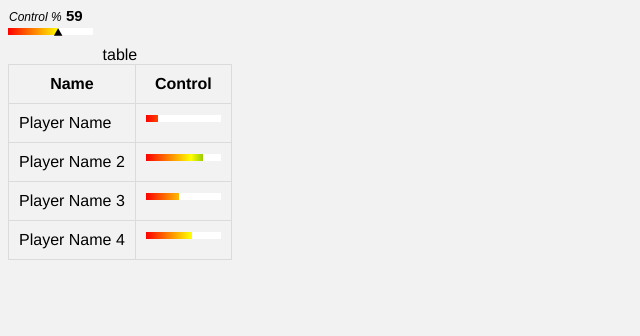
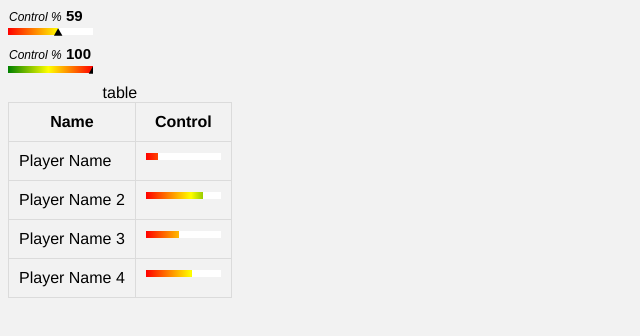
Before and after one commit to nhrk/gfx, a website: page bar.html in a window 1280 px wide. Shown: the whole page, without its empty margins (0-640 px from the left). Drawn offline with Linux system fonts and the light colour scheme.

Commit message:
Made gradient colors and offset values configurable

```diff
--- a/bar.html
+++ b/bar.html
@@ -29,6 +29,7 @@
 <body>
 
 	<div id="espn-bar" class="espn-gfx"></div>
+	<div id="espn-bar7" class="espn-gfx"></div>
 	<table style="clear:both;">
 		<caption>table</caption>
 		<thead>
@@ -122,5 +123,27 @@
 
 	bar5.draw(espn.gfx.random.bar());
 
+	var bar7 = d3.select("#espn-bar7")
+	.chart("bar",{
+		title : "Control %",
+		labelAttr : {"font-size": "12px", 'text-anchor': 'start', 'font-style': 'italic'},
+		valAttr : {"font-size": "15px", 'font-weight':'bold'},
+		width : 85,
+		height : 28,
+		barHeight : 7,
+		barPosY: 20,
+		textPosY : 13,
+		colorMeter : true,
+		marker : true,
+		stopColor1 : 'green',
+		stopColor1Offset : '0%',
+		stopColor2 : 'yellow',
+		stopColor2Offset : '47.5%',
+		stopColor3 : 'red',
+		stopColor3Offset : '100%'
+	});
+
+	bar7.draw(100);
+
 	</script>
 </body>
--- a/js/espn.gfx.bar.js
+++ b/js/espn.gfx.bar.js
@@ -25,7 +25,13 @@ d3.chart('bar', {
 		markerClass: 'mcr-chart-marker',
 		gradientId: 'mcr-chart-line-gradient',
 		count: 0,
-		markerScale : 0.7
+		markerScale : 0.7,
+		stopColor1 : 'red',
+		stopColor1Offset : '0%',
+		stopColor2 : 'yellow',
+		stopColor2Offset : '60%',
+		stopColor3 : 'green',
+		stopColor3Offset : '100%'
 	},
 
 	initialize: function(options) {
@@ -41,6 +47,12 @@ d3.chart('bar', {
 			showLabel = (!options.hideLabel),
 			colorMeter = options.colorMeter,
 			colors = options.colors || this.config.colors,
+			stopColor1 = options.stopColor1 || chart.config.stopColor1,
+			stopColor1Offset = options.stopColor1Offset || chart.config.stopColor1Offset,
+			stopColor2 = options.stopColor2 || chart.config.stopColor2,
+			stopColor2Offset = options.stopColor2Offset || chart.config.stopColor2Offset,
+			stopColor3 = options.stopColor3 || chart.config.stopColor3,
+			stopColor3Offset = options.stopColor3Offset || chart.config.stopColor3Offset,
 			label,
 			showMarker,
 			barHeight,
@@ -61,7 +73,16 @@ d3.chart('bar', {
 
 		if (colorMeter) {
 			this.base.append('rect').attr('class', chart.config.linearGradient);
-			this.appendGradient(barHeight, barPosY);
+			this.appendGradient({
+				stopColor1 : stopColor1,
+				stopColor1Offset : stopColor1Offset,
+				stopColor2 : stopColor2,
+				stopColor2Offset : stopColor2Offset,
+				stopColor3 : stopColor3,
+				stopColor3Offset : stopColor3Offset,
+				barHeight : barHeight,
+				barPosY : barPosY
+			});
 		}
 
 		wrapper = this.base.append('g');
@@ -169,7 +190,15 @@ d3.chart('bar', {
 
 	},
 
-	appendGradient: function(barHeight, barPosY) {
+	appendGradient: function(options) {
+		var barHeight = options.barHeight,
+			barPosY = options.barPosY,
+			stopColor1 = options.stopColor1,
+			stopColor1Offset = options.stopColor1Offset,
+			stopColor2 = options.stopColor2,
+			stopColor2Offset = options.stopColor2Offset,
+			stopColor3 = options.stopColor3,
+			stopColor3Offset = options.stopColor3Offset;
 
 		this.config.count++;
 
@@ -183,18 +212,18 @@ d3.chart('bar', {
 			.attr('spreadMethod', 'pad');
 
 		gradient.append('svg:stop')
-			.attr('offset', '0%')
-			.attr('stop-color', 'rgb(255,0,0)')
+			.attr('offset', stopColor1Offset)
+			.attr('stop-color', stopColor1)
 			.attr('stop-opacity', 1);
 
 		gradient.append('svg:stop')
-			.attr('offset', '60%')
-			.attr('stop-color', 'rgb(255,255,0)')
+			.attr('offset', stopColor2Offset)
+			.attr('stop-color', stopColor2)
 			.attr('stop-opacity', 1);
 
 		gradient.append('svg:stop')
-			.attr('offset', '100%')
-			.attr('stop-color', 'green')
+			.attr('offset', stopColor3Offset)
+			.attr('stop-color', stopColor3)
 			.attr('stop-opacity', 1);
 
 		this.base
```
